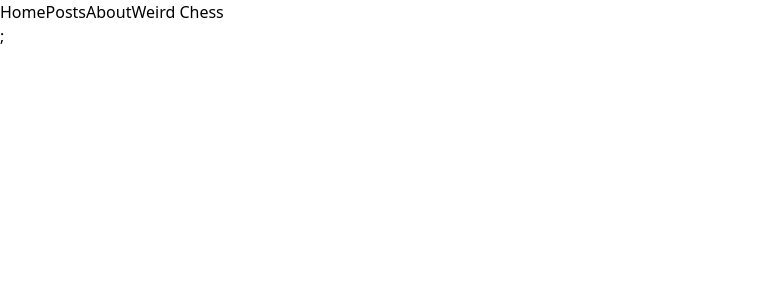
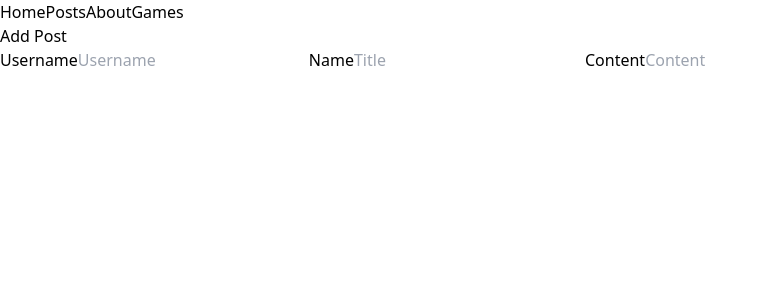
Before and after one commit to EdiblePerspective/RC-Portfolio, a Next.js app: page /Posts/Add-Post in a window 1280 px wide. Shown: the top 300 px of the page, without its empty margins (0-768 px from the left). Built offline with nearby package versions, Linux system fonts and the light colour scheme; no server answers; the database is empty.

Commit message:
add pages

```diff
--- a/package.json
+++ b/package.json
@@ -10,6 +10,7 @@
   },
   "dependencies": {
     "@vercel/postgres": "^0.7.1",
+    "framer-motion": "^11.0.3",
     "next": "14.1.0",
     "react": "^18",
     "react-dom": "^18"
--- /dev/null
+++ b/src/app/Games/Weird-Chess/components/Animatein.js
@@ -0,0 +1,9 @@
+"use client"
+import {motion} from "framer-motion";
+export default function AnimateIn({children}){
+return(
+<motion.div
+//animations here
+>
+{children}
+</motion.div>)}
--- a/src/app/Weird-Chess/page.js
+++ b/src/app/Games/Weird-Chess/page.js
@@ -2,6 +2,8 @@ export const metadata = {
   title: 'Weird Chess | RC-Portfolio',
   description: 'Completely normal chess',
 }
+"use client";
+import AnimateIn from "./components/AnimateIn"
 
 export default function Chess() {
   return (
--- /dev/null
+++ b/src/app/Games/page.js
@@ -0,0 +1,14 @@
+export const metadata = {
+    title: 'Games | RC-Portfolio',
+    description: 'Games I created!',}
+import Link from "next/link"
+export default function Games(){
+    return(
+        <>
+        <div>
+        <h2>Games</h2>
+        <div><Link href="/Games/Weird-Chess">Weird Chess</Link></div>
+        </div>
+        </>
+    )
+}
--- /dev/null
+++ b/src/app/Posts/Add-Post/components/savePostButton.js
@@ -0,0 +1,10 @@
+"use client";
+import {useFormStatus} from "react-dom";
+
+export default function savePostButton(){
+    const {pending} = useFormStatus();
+    return(
+        <button disabled={pending} className={pending? "disabled":""}>
+            {pending ? "Saving Post": "Add Post"}
+        </button>);
+}
--- /dev/null
+++ b/src/app/Posts/Add-Post/page.js
@@ -0,0 +1,33 @@
+export const metadata = {
+    title: 'Add Post | RC-Portfolio',
+    description: 'Add new post',
+}
+import { sql } from "@vercel/postgres";
+import { revalidatePath } from "next/cache";
+import { redirect } from "next/navigation";
+import savePostButton from "./components/savePostButton";
+export default function addPost(){
+    async function handleAddPost(formData){
+        "use server";
+        const username=formData.get("username");
+        const title=formData.get("title");
+        const content=formData.get("content");
+        await sql`INSERT INTO posts (username, title, content) VALUES (${username},${title},${content})`;
+        revalidatePath("/Posts");
+        redirect("/Posts")}
+    return(
+        <div>
+            <h2>Add Post</h2>
+            <form action={handleAddPost}>
+            <label htmlFor="username">Username</label>
+            <input name="username" id="username" placeholder="Username" />
+
+            <label htmlFor="title">Name</label>
+            <input name="title" id="title" placeholder="Title" />
+
+            <label htmlFor="content">Content</label>
+            <input name="content" id="content" placeholder="Content" />
+            <savePostButton />
+            </form>
+            </div>);
+}
--- a/src/app/Posts/[id]/page.js
+++ b/src/app/Posts/[id]/page.js
@@ -1,10 +1,10 @@
 
 import {sql} from "@vercel/postgres"
 export async function generateMetadata({params}){
-    const post = await sql`SELECT * FROM posts WHERE id = ${params.id}`;
+    const postA = await sql`SELECT * FROM posts WHERE id = ${params.id}`;
     return {
-        title: `${post.title} | RC-Portfolio`,
-        description: `${post.content} | RC-Portfolio`}}
+        title: `Post ${params.id} | RC-Portfolio`,
+        description: `${postA.content} | RC-Portfolio`}}
 
 export default async function SelectedPost({params}) {
     const post = await sql`SELECT * FROM posts WHERE id = ${params.id}`;
--- a/src/app/Posts/page.js
+++ b/src/app/Posts/page.js
@@ -1,10 +1,16 @@
 import Link from "next/link";
-import {sql} from "@vercel/postgres"
+import {sql} from "@vercel/postgres";
+export const metadata = {
+  title: 'Posts | RC-Portfolio',
+  description: 'Posts',
+}
+
 export default async function PostsLinks() {
   const posts = await sql`SELECT * FROM posts`;
   return (
   <>
   <h1>Posts</h1>
+  <Link href="/Posts/Add-Post">Add a Post</Link>
   {posts.rows.map((post)=>{
     return(
       <div key={post.id}>
--- a/src/app/layout.js
+++ b/src/app/layout.js
@@ -4,7 +4,6 @@ export const metadata = {
 }
 import Link from "next/link"
 import  './globals.css'
-import {sql} from "@vercel/postgres"
 export default function RootLayout({ children }) {
 return (
 <html lang="en">
@@ -13,7 +12,7 @@ return (
       <Link href="/">Home</Link>
         <Link href="/Posts">Posts</Link>
         <Link href="/About">About</Link>
-        <Link href="/Weird-Chess">Weird Chess</Link>
+        <Link href="/Games">Games</Link>
     </nav>
     {children}
   </body>
--- a/src/app/page.js
+++ b/src/app/page.js
@@ -1,10 +1,17 @@
 export const metadata = {
   title: 'Home | RC-Portfolio',
-  description: 'My very own portfolio ;(',
+  description: 'My very own portfolio',
+  openGraph: {
+    title: 'RC-Portfolio',
+    description: 'Junior Developer Portfolio Website',
+    type:"website",
+    url:"",
+    image:"",
+  }
 }
 
 export default function Home() {
   return (
-    <h1>hi</h1>
+    <h1>Homepage</h1>
   );
 }
```
Also changed, not shown: src/app/Games/Weird-Chess/components/AnimateIn.js (added), 1 other file (tests, documents, lock files or other folders).
